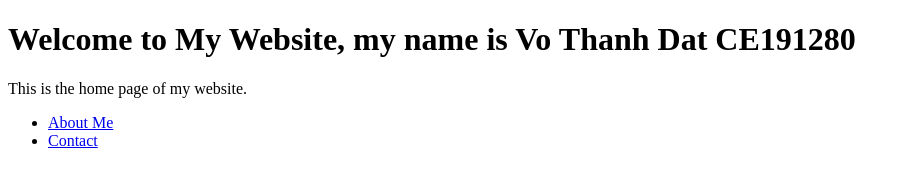
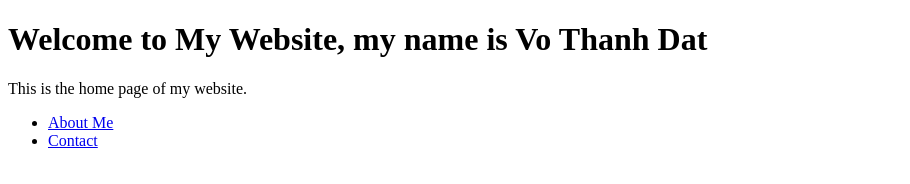
Before and after one commit to ThanhDatce191280/Demo_slot1_SE1910_WED201c, a plain HTML site: page index.html in a window 1280 px wide. Shown: the whole page, without its empty margins (0-910 px from the left). Drawn offline with Linux system fonts and the light colour scheme.

Commit message:
add index.html

```diff
--- a/index.html
+++ b/index.html
@@ -5,7 +5,7 @@
 </head>
 <body>
 
-  <h1>Welcome to My Website, my name is Vo Thanh Dat CE191280</h1>
+  <h1>Welcome to My Website, my name is Vo Thanh Dat</h1>
 
   <p>This is the home page of my website.</p>
 
```
